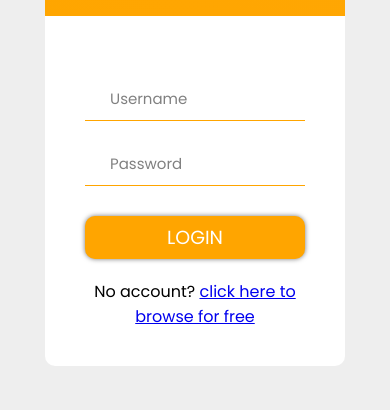
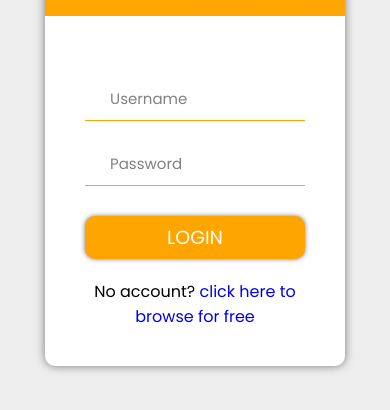
Before and after one commit to bukolastella/html-and-css, a plain HTML site: page smooth/index.html in a window 390 px wide. Shown: the part 184-594 px from the top of the page. Drawn offline with Linux system fonts and the light colour scheme.

Commit message:
showig toi

```diff
--- a/smooth/style.css
+++ b/smooth/style.css
@@ -207,6 +207,13 @@ input::placeholder {
   width: 100%;
   text-align: center;
 }
+.click a {
+  text-decoration: none;
+}
+
+.click a:hover {
+  text-decoration: underline;
+}
 
 @media (max-width: 800px) {
   .main {
@@ -247,7 +254,7 @@ input::placeholder {
 @media (max-width: 500px) {
   .main {
     width: 300px;
-    box-shadow: none;
+    /* box-shadow: none; */
     /* box-shadow: inset 0 0 10px #777777; */
   }
 }
```
